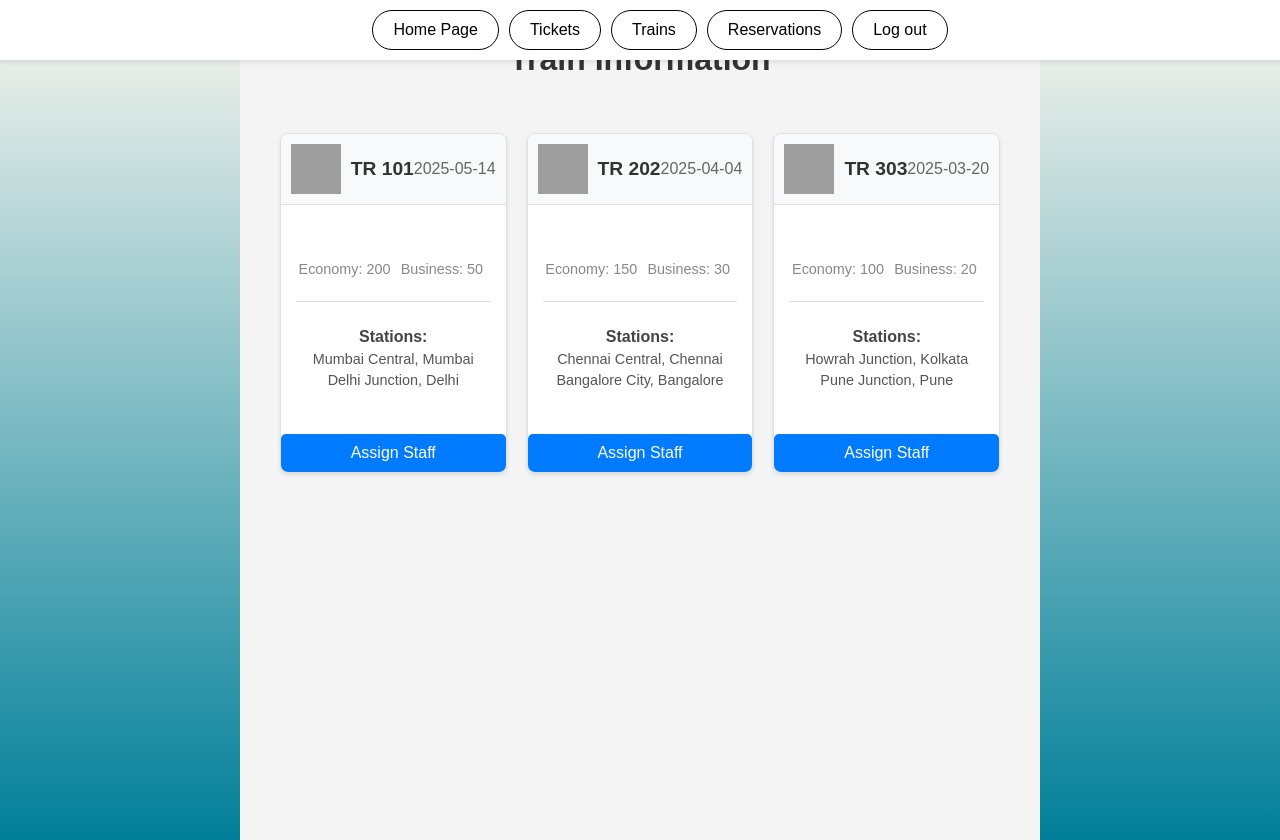
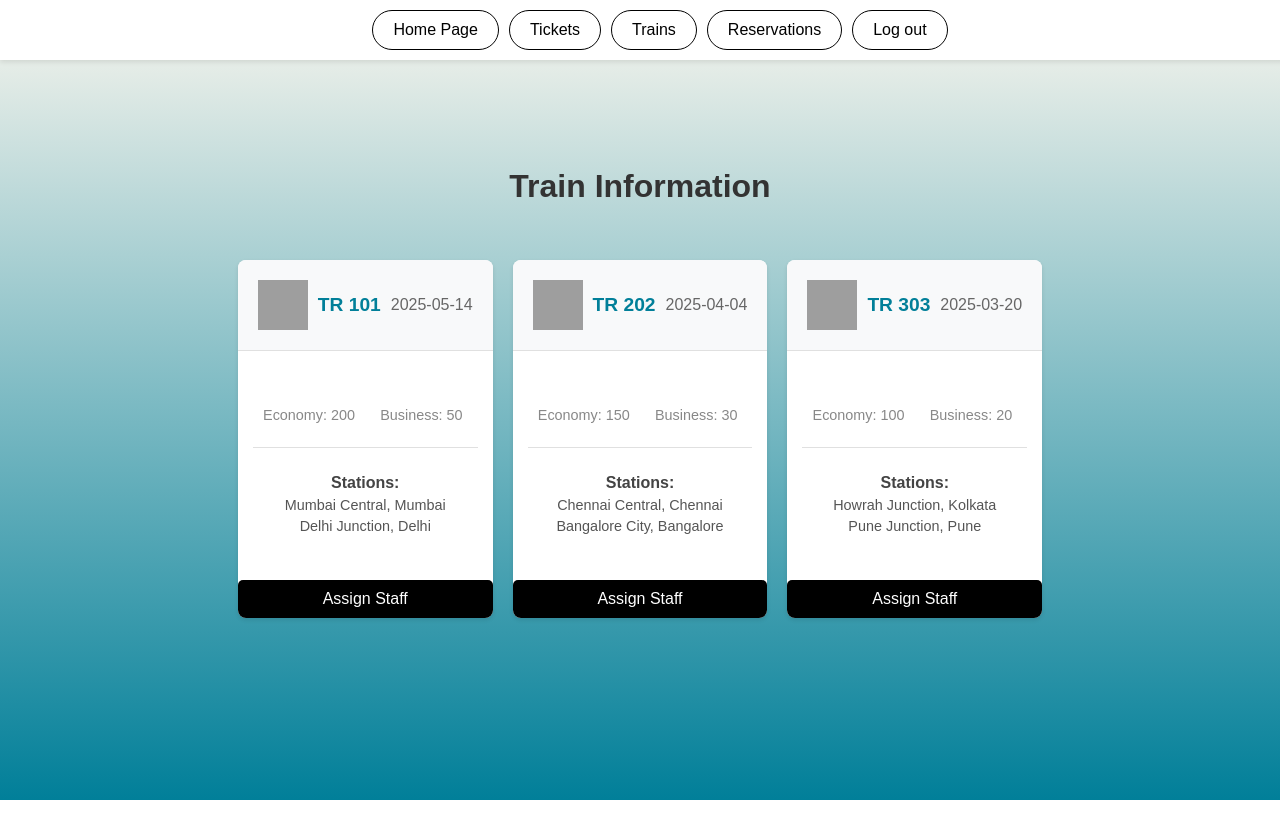
Before and after one commit to Drob99/saudi-railway-system, a React (Create React App) app in the folder frontend/railway/: page /trains in a window 1280 px wide. After the commit the page ends 800 px from the top, so only its background shows below. Built offline with nearby package versions, Linux system fonts and the light colour scheme; grey boxes are pictures that could not be loaded.

Commit message:
Fixed how the Trains.jsx component is displayed

```diff
--- a/frontend/railway/src/styles.css
+++ b/frontend/railway/src/styles.css
@@ -501,7 +501,7 @@ body {
   display: flex;
   align-items: center;
   justify-content: space-between;
-  padding: 10px;
+  padding: 20px;
   background-color: #f8f9fa;
   border-bottom: 1px solid #e0e0e0;
 }
@@ -515,8 +515,8 @@ body {
 .train-card-number {
   font-size: 1.2rem;
   font-weight: bold;
-  color: #333;
-  margin-right: auto;
+  color: #017F99;
+  margin-right: 10px;
 }
 
 .train-card-date {
@@ -575,27 +575,27 @@ body {
   padding: 10px 15px;
   font-size: 1rem;
   color: #ffffff;
-  background-color: #007bff;
+  background-color: black;
   border: none;
   border-radius: 5px;
   cursor: pointer;
   text-align: center;
-  transition: background-color 0.3s ease;
+  cursor: pointer;
+  transition: background-color 0.3s ease, color 0.3s ease;
 }
 
 .train-card-assign-button:hover {
-  background-color: #0056b3;
+  background-color: #017F99;
 }
 
 /* Card Container */
 .train-card-item {
-  border: 1px solid #e0e0e0;
   border-radius: 8px;
   box-shadow: 0 2px 4px rgba(0, 0, 0, 0.1);
   overflow: hidden;
   margin: 15px 0;
-  background-color: #fff;
-  max-width: 400px;
+  background-color: #ffffff;
+  max-width: 500px;
 }
 
 .trains-cards-container {
@@ -608,8 +608,6 @@ body {
 
 .trains-system {
   padding: 20px;
-  background-color: #f4f4f4;
-  min-height: 100vh;
 }
 
 .trains-system-title {
```
